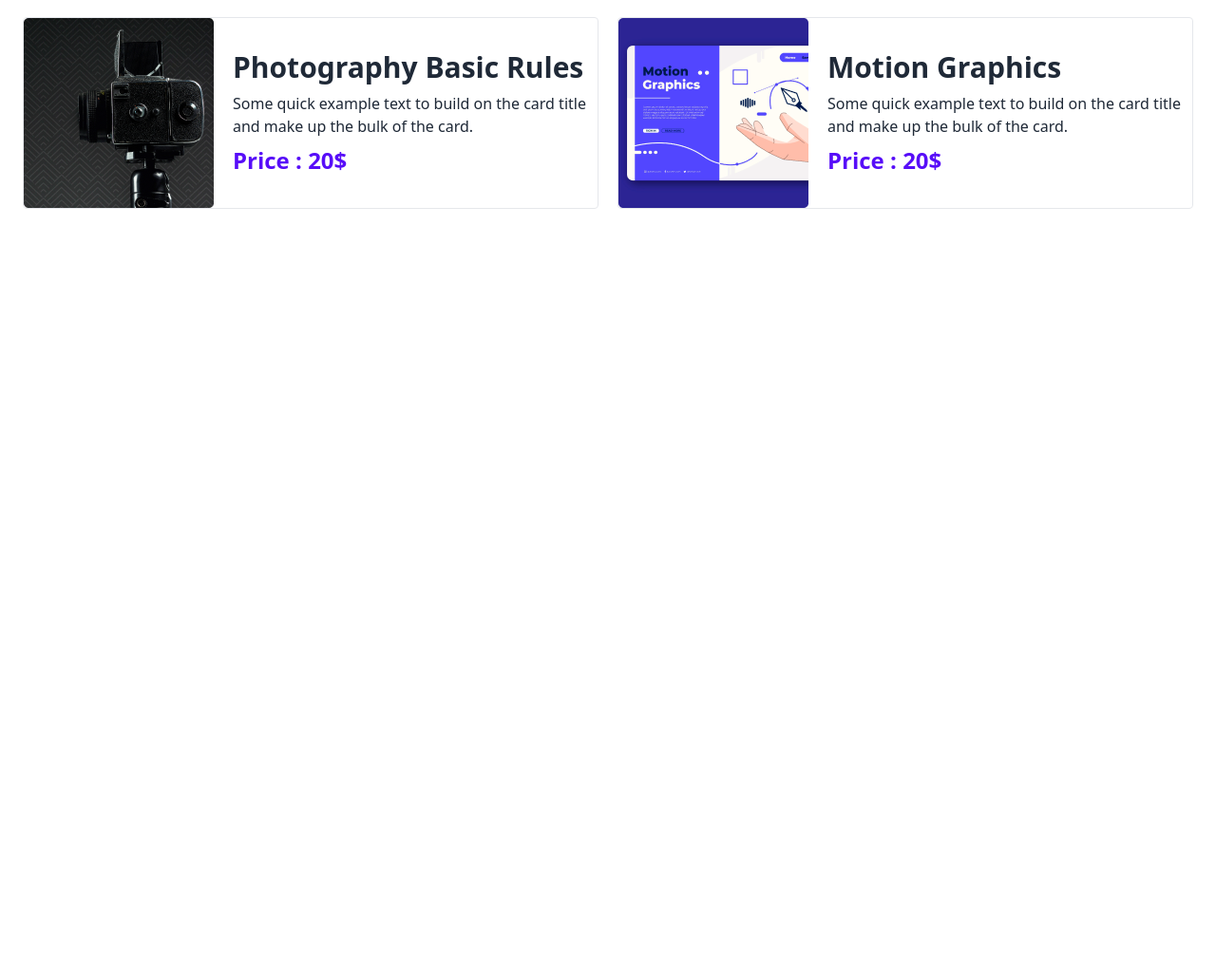
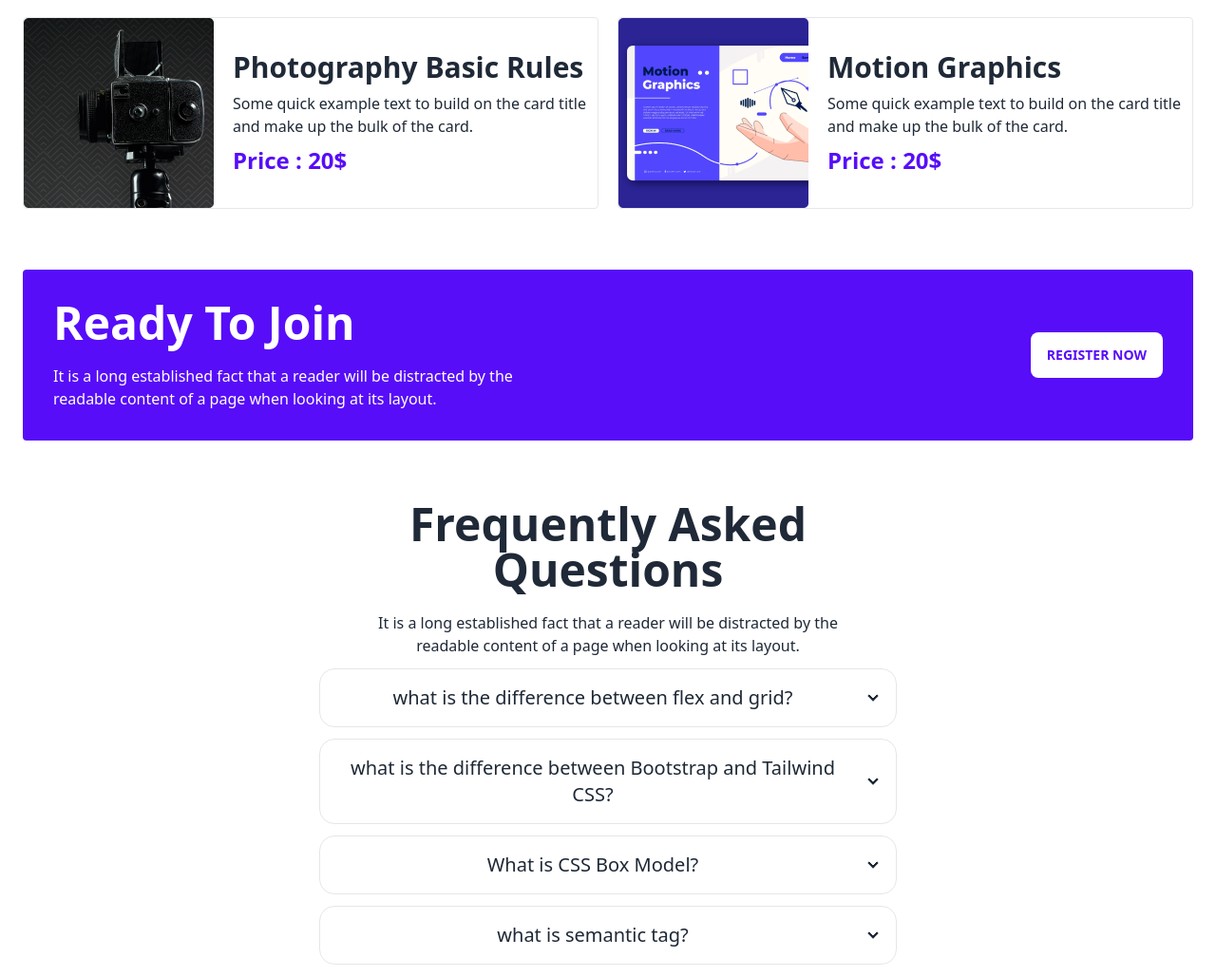
Before and after one commit to mdpahlovi/education-site, a plain HTML site: page index.html in a window 1280 px wide. Shown: the part 1546-2574 px from the top of the page at 95% size. Before the commit the page ends 1766 px from the top, so only its background shows below. Drawn offline with nearby package versions, Linux system fonts and the light colour scheme.

Commit message:
Ready to join & FAQ section complete

```diff
--- a/index.html
+++ b/index.html
@@ -44,7 +44,7 @@
               </ul>
             </div>
             <div class="navbar-end">
-              <a class="btn btn-primary btn-outline">Register</a>
+              <a class="btn btn-primary btn-outline" href="#register">Register</a>
             </div>
         </div>
     </nav>
@@ -176,6 +176,92 @@
       </div>
     </section>
 
+    <!-- Ready To Join Section -->
+    <section class="mt-10 md:mt-12 lg:mt-14 xl:mt-16" id="register">
+      <div  class="container mx-auto">
+        <div class="mx-6 p-6 sm:p-8  flex flex-col md:flex-row justify-between items-center gap-5 bg-primary rounded text-white text-center md:text-left">
+          <div class="flex flex-col gap-5">
+            <h3 class="text-5xl font-bold">Ready To Join</h3>
+            <p>It is a long established fact that a reader will be distracted by the<br class="hidden sm:block"> readable content of a page when looking at its layout.
+            </p>
+          </div>
+          <label for="my-modal-6" class="btn btn-ghost bg-white text-primary modal-button">Register Now</label>
+
+          <!-- Popup Section -->
+          <input type="checkbox" id="my-modal-6" class="modal-toggle" />
+            <div class="modal modal-bottom sm:modal-middle">
+              <div class="modal-box">
+                  <label class="label">
+                      <span class="label-text">Gmain</span>
+                  </label>
+                  <input type="email" placeholder="Gmail" class="input input-bordered w-full" />
+                  <label class="label">
+                      <span class="label-text">Password</span>
+                  </label>
+                  <input type="password" placeholder="password" class="input input-bordered w-full" />
+                  <div class="mt-4 flex justify-between">
+                    <label class="label p-0">
+                      <a href="#" class="label-text-alt link link-hover btn btn-sm btn-primary btn-outline text-white">Forgot password?</a>
+                    </label>
+                    <label class="label p-0">
+                      <a href="#" class="label-text-alt link link-hover btn btn-sm btn-primary btn-outline text-white">Register Now</a>
+                    </label>
+                  </div>
+                  <div class="modal-action mt-4">
+                  <label for="my-modal-6" class="btn btn-primary">Close</label>
+                  </div>
+              </div>
+            </div>
+            <!-- End -->
+
+        </div>
+      </div>
+    </section>
+
+    <!-- FAQ Section -->
+    <section class="mt-10 md:mt-12 lg:mt-14 xl:mt-16">
+      <div class="max-w-2xl mx-auto px-8">
+        <div class="flex flex-col gap-5 text-center">
+          <h3 class="text-5xl font-bold">Frequently Asked Questions</h3>
+          <p>It is a long established fact that a reader will be distracted by the<br class="hidden sm:block"> readable content of a page when looking at its layout.
+          </p>
+        </div>
+        <div class="my-3 flex flex-col gap-3 text-center">
+          <div tabindex="0" class="collapse collapse-arrow border border-base-300 bg-base-100 rounded-box">
+            <div class="collapse-title text-xl font-medium">
+              what is the difference between flex and grid?
+            </div>
+            <div class="collapse-content">
+              <p>The basic difference between CSS Flex and Grid Layout is that flex was designed for layout in one dimension - either a row or a column.On the other hand grid was designed for two-dimensional layout - rows, and columns at the same time.</p>
+            </div>
+          </div>
+          <div tabindex="0" class="collapse collapse-arrow border border-base-300 bg-base-100 rounded-box">
+            <div class="collapse-title text-xl font-medium">
+              what is the difference between Bootstrap and Tailwind CSS?
+            </div>
+            <div class="collapse-content">
+              <p>Bootstrap is components base CSS framework. Tailwind CSS is a utility base CSS framework. Sites created using Bootstrap follow the generic pattern that makes them look identical. You can create site as your own preference by tailwind CSS</p>
+            </div>
+          </div>
+          <div tabindex="0" class="collapse collapse-arrow border border-base-300 bg-base-100 rounded-box">
+            <div class="collapse-title text-xl font-medium">
+              What is CSS Box Model?
+            </div>
+            <div class="collapse-content">
+              <p>The CSS box model is essentially a box that wraps around every HTML element. It consists of four area that ar Content area,Padding area, Border area & margin area.I descrive how those area are stay in a Html element</p>
+            </div>
+          </div>
+          <div tabindex="0" class="collapse collapse-arrow border border-base-300 bg-base-100 rounded-box">
+            <div class="collapse-title text-xl font-medium">
+              what is semantic tag?
+            </div>
+            <div class="collapse-content">
+              <p>Semantic tag are those that clearly describe their meaning in a human- and machine-readable way. Elements such as header , footer, article, navbar & section are all considered semantic because they accurately describe the purpose of the element and the type of content that is inside them.</p>
+            </div>
+          </div>
+        </div>
+      </div>
+    </section>
 
 
 
```
